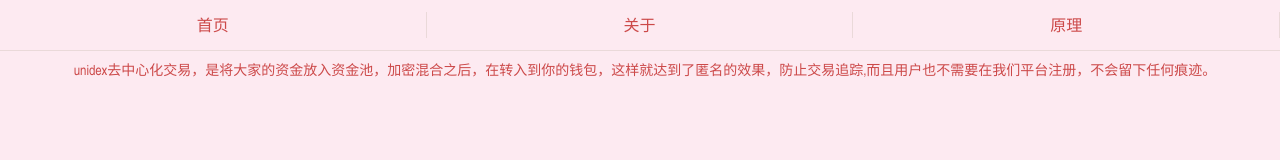
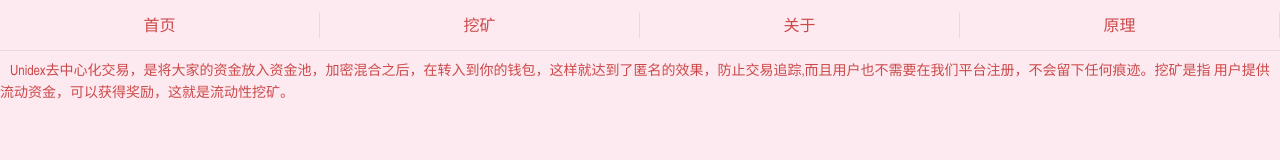
Before and after one commit to qwjh/tychetokenorg.github.com, a plain HTML site: page explain.html in a window 1280 px wide. Drawn offline with Linux system fonts and the light colour scheme.

Commit message:
Update explain.html

```diff
--- a/explain.html
+++ b/explain.html
@@ -3,7 +3,7 @@
 <head>
 	<meta charset="UTF-8">
 	<meta name="viewport" content="width=device-width, initial-scale=1, maximum-scale=1, user-scalable=no">
-	<title>unidex - 新加坡去中心化交易所</title>
+	<title>原理介绍 - Unidex去中心化交易所</title>
 	<style>
 		body,ol,ul,h1,h2,h3,h4,h5,h6,p,th,td,dl,dd,form,fieldset,legend,input,textarea,select{margin:0;padding:0}
 		body{font:16px"宋体","Arial Narrow",HELVETICA;background:#fff;-webkit-text-size-adjust:100%;}
@@ -30,11 +30,12 @@
 <body class="all">
 	<div class="header">
 		<a class="home" href="./index.html">首页</a>
+		<a class="home" href="./mining.html">挖矿</a>
 		<a class="about" href="./about.html">关于</a>
 		<a class="principle" href="./explain.html">原理</a>
 	</div>
 	<div class="tips">
-		unidex去中心化交易，是将大家的资金放入资金池，加密混合之后，在转入到你的钱包，这样就达到了匿名的效果，防止交易追踪,而且用户也不需要在我们平台注册，不会留下任何痕迹。
+		Unidex去中心化交易，是将大家的资金放入资金池，加密混合之后，在转入到你的钱包，这样就达到了匿名的效果，防止交易追踪,而且用户也不需要在我们平台注册，不会留下任何痕迹。挖矿是指 用户提供流动资金，可以获得奖励，这就是流动性挖矿。
 	</div>
 </body>
 </html>
```
